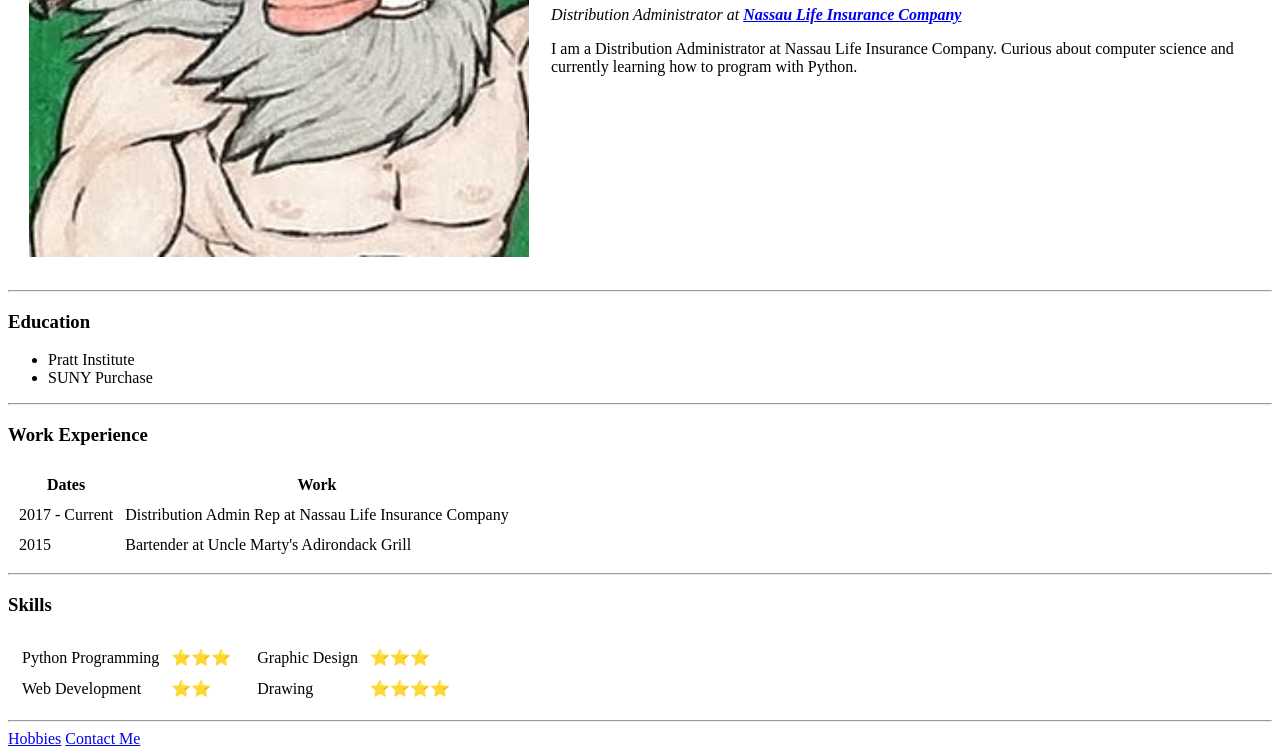
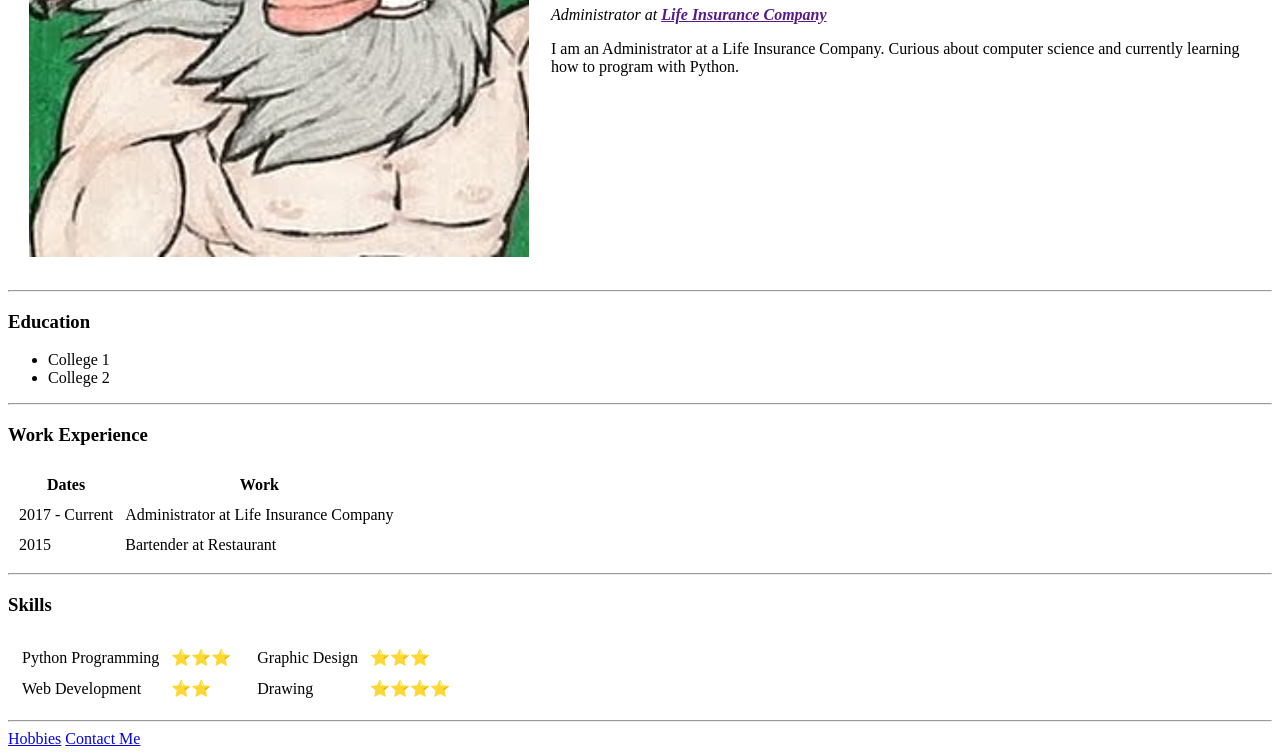
Before and after one commit to vvichie/cv, a plain HTML site: page index.html in a window 1280 px wide. Shown: the part 272-1028 px from the top of the page. Drawn offline with Linux system fonts and the light colour scheme.

Commit message:
Add files via upload

```diff
--- a/index.html
+++ b/index.html
@@ -2,15 +2,15 @@
 <html lang="en">
     <head>
         <meta charset="UTF-8">
-        <title>❤ Rich's Personal Site</title>
+        <title>Rich's CV</title>
     </head>
     <body>
         <table cellspacing="20">
             <tr>
                 <td><img src="avatar.jpg" alt="rich profile picture"></td>
-                <td><h1>Richard Durocher</h1>
-                <p><em>Distribution Administrator at <strong><a href="https://nfg.com/">Nassau Life Insurance Company</a></strong></em></p>
-                <p>I am a Distribution Administrator at Nassau Life Insurance Company. Curious about computer science and
+                <td><h1>Richard</h1>
+                <p><em>Administrator at <strong><a href="">Life Insurance Company</a></strong></em></p>
+                <p>I am an Administrator at a Life Insurance Company. Curious about computer science and
                 currently learning how to program with Python.</p></td>
             </tr>
         </table>
@@ -18,8 +18,8 @@
         <hr>
         <h3>Education</h3>
         <ul>
-            <li>Pratt Institute</li>
-            <li>SUNY Purchase</li>
+            <li>College 1</li>
+            <li>College 2</li>
         </ul>
         <hr>
         <h3>Work Experience</h3>
@@ -33,11 +33,11 @@
             <tbody>
                 <tr>
                <td>2017 - Current</td>
-                <td>Distribution Admin Rep at Nassau Life Insurance Company</td>
+                <td>Administrator at Life Insurance Company</td>
             </tr>
             <tr>
                 <td>2015</td>
-                <td>Bartender at Uncle Marty's Adirondack Grill</td>
+                <td>Bartender at Restaurant</td>
             </tr>
             </tbody>
             <tfoot>
```
Also changed, not shown: contact.html (+2 -2 lines), hobbies.html (+3 -3 lines).
